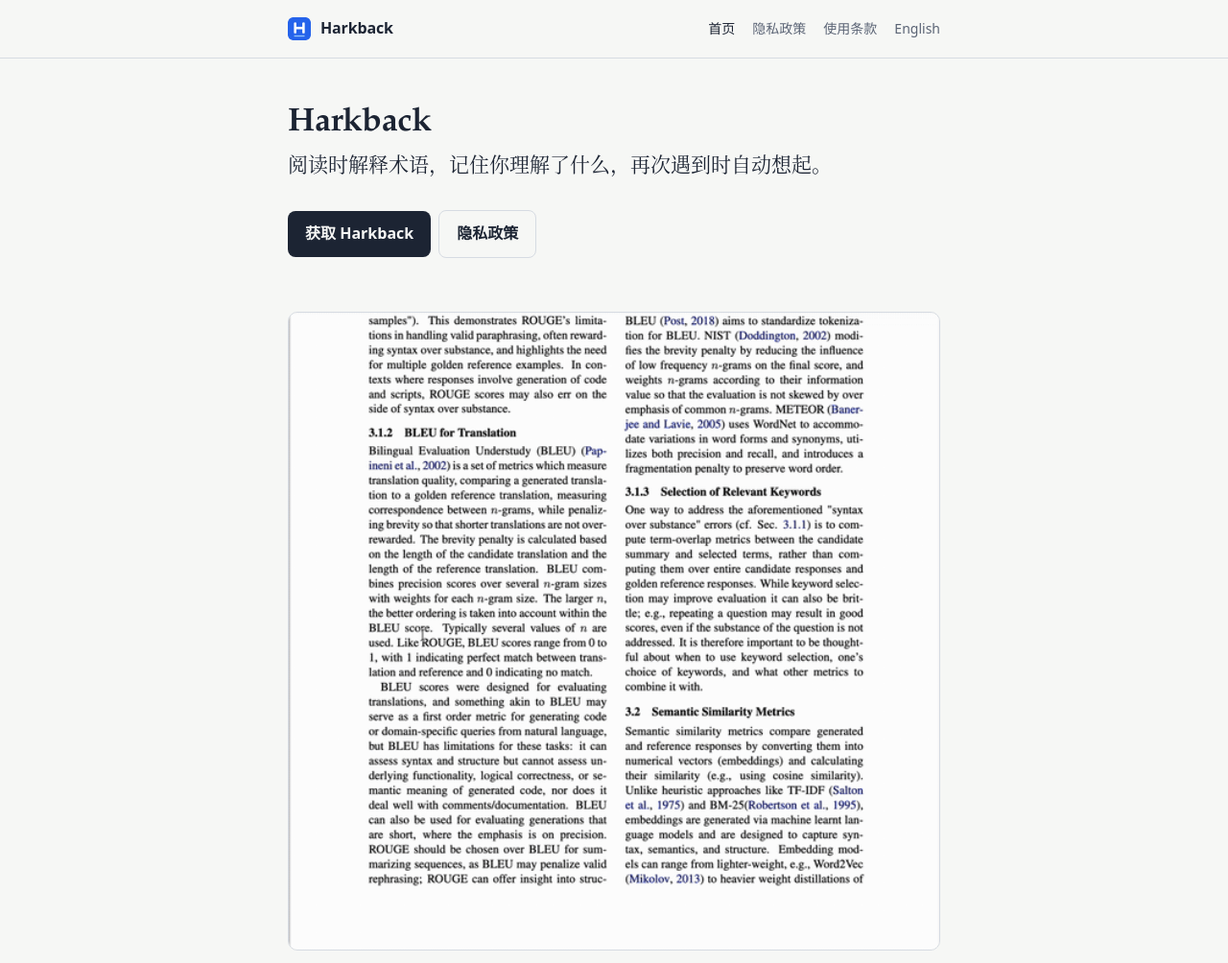
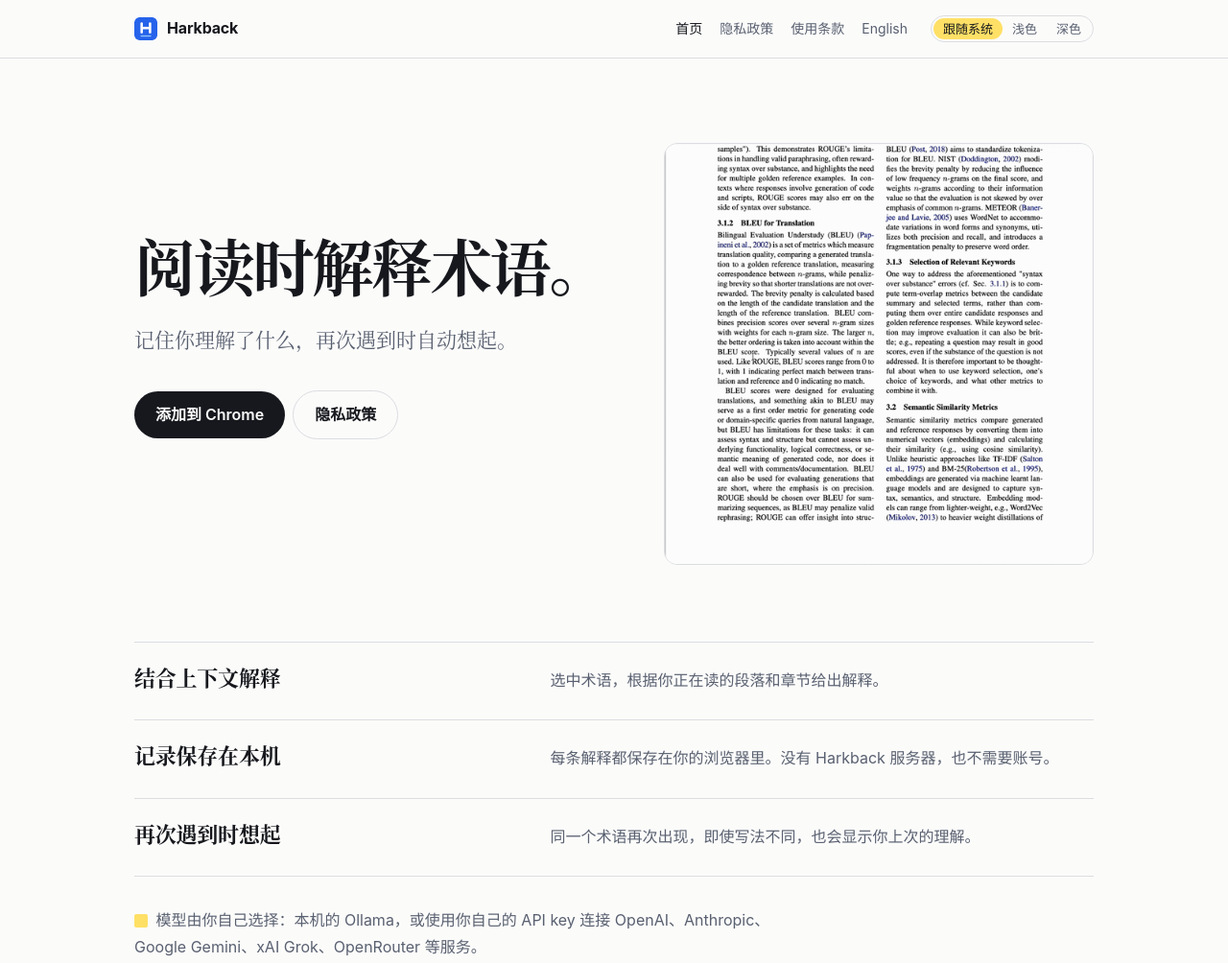
Before and after one commit to zestworks-io/harkback, a website: page site/zh/index.html in a window 1280 px wide. Shown: the top 1004 px of the page at 96% size. Drawn offline with Linux system fonts and the light colour scheme.

Commit message:
feat(site): redesign home page with hero demo, light/dark/system theme and Chrome Web Store link
Reading-first layout with a serif headline, ruled feature rows and a highlighter accent. Drops the Google Fonts import, adds a System/Light/Dark switch and points the main button at the Chrome Web Store listing.

```diff
--- a/site/style.css
+++ b/site/style.css
@@ -1,23 +1,76 @@
+/* Reading-first: system serif for prose, system sans for UI, a highlighter-yellow mark as the one accent. */
 :root {
-  color-scheme: light dark;
-  --paper: #f6f7f5;
-  --ink: #1c2433;
-  --muted: #5b6475;
-  --rule: #d6dbe2;
-  --mark: #2e4bd6;
-  --mark-soft: rgba(46, 75, 214, 0.08);
-  --sans: system-ui, -apple-system, "Segoe UI", "PingFang SC", "Microsoft YaHei", sans-serif;
+  color-scheme: dark light;
+  --paper: #0c0e12;
+  --surface: #14171c;
+  --ink: #eceef2;
+  --muted: #a0a6b1;
+  --rule: #262a32;
+  --mark: #f6d453;
+  --mark-ink: #1a1500;
+  --mark-soft: rgba(246, 212, 83, 0.14);
+  --link: #eceef2;
+  --btn: #eceef2;
+  --btn-ink: #0c0e12;
+  --sans: Inter, system-ui, -apple-system, "Segoe UI", "PingFang SC", "Microsoft YaHei", sans-serif;
   --serif: Charter, "Iowan Old Style", "Palatino Linotype", "Songti SC", "Noto Serif CJK SC", Georgia, serif;
 }
-@media (prefers-color-scheme: dark) {
-  :root {
-    --paper: #141922;
-    --ink: #e3e8ef;
-    --muted: #98a2b3;
-    --rule: #2c3442;
-    --mark: #8ea2ff;
-    --mark-soft: rgba(142, 162, 255, 0.1);
+@media (prefers-color-scheme: light) {
+  :root:not([data-theme="dark"]) {
+    --paper: #fbfbfa;
+    --surface: #f1f1ef;
+    --ink: #16181d;
+    --muted: #596070;
+    --rule: #dcdde1;
+    --mark: #ffe066;
+    --mark-ink: #16181d;
+    --mark-soft: rgba(255, 224, 102, 0.45);
+    --link: #16181d;
+    --btn: #16181d;
+    --btn-ink: #fbfbfa;
   }
+}
+:root[data-theme="dark"] {
+  color-scheme: dark;
+}
+:root[data-theme="light"] {
+  color-scheme: light;
+  --paper: #fbfbfa;
+  --surface: #f1f1ef;
+  --ink: #16181d;
+  --muted: #596070;
+  --rule: #dcdde1;
+  --mark: #ffe066;
+  --mark-ink: #16181d;
+  --mark-soft: rgba(255, 224, 102, 0.45);
+  --link: #16181d;
+  --btn: #16181d;
+  --btn-ink: #fbfbfa;
+}
+.theme-toggle {
+  display: inline-flex;
+  margin-left: 6px;
+  border: 1px solid var(--rule);
+  border-radius: 9999px;
+  padding: 2px;
+}
+.theme-toggle button {
+  font: inherit;
+  font-size: 13px;
+  line-height: 1.4;
+  color: var(--muted);
+  background: none;
+  border: 0;
+  border-radius: 9999px;
+  padding: 2px 10px;
+  cursor: pointer;
+}
+.theme-toggle button:hover {
+  color: var(--ink);
+}
+.theme-toggle button[aria-pressed="true"] {
+  background: var(--mark);
+  color: var(--mark-ink);
 }
 * {
   box-sizing: border-box;
@@ -30,18 +83,30 @@
   -webkit-font-smoothing: antialiased;
 }
 a {
-  color: var(--mark);
+  color: var(--link);
+  text-decoration-color: var(--muted);
+  text-decoration-thickness: 1px;
+  text-underline-offset: 3px;
+}
+a:hover {
+  text-decoration-color: var(--mark);
+  text-decoration-thickness: 2px;
 }
 :focus-visible {
   outline: 2px solid var(--mark);
   outline-offset: 2px;
 }
 .wrap {
-  max-width: 720px;
+  max-width: 1040px;
   margin: 0 auto;
   padding: 0 20px;
 }
 header.site {
+  position: sticky;
+  top: 0;
+  z-index: 10;
+  background: color-mix(in srgb, var(--paper) 85%, transparent);
+  backdrop-filter: blur(12px);
   border-bottom: 1px solid var(--rule);
 }
 header.site .wrap {
@@ -70,6 +135,7 @@
 }
 nav.site {
   display: flex;
+  align-items: center;
   gap: 6px 18px;
   font-size: 14px;
   flex-wrap: wrap;
@@ -87,12 +153,13 @@
   padding: 48px 0 72px;
 }
 h1 {
-  font: 600 34px/1.2 var(--serif);
-  letter-spacing: -0.01em;
+  font: 600 40px/1.15 var(--serif);
+  letter-spacing: -0.03em;
   margin: 0 0 8px;
 }
 h2 {
-  font: 600 21px/1.3 var(--serif);
+  font: 600 20px/1.3 var(--serif);
+  letter-spacing: -0.015em;
   margin: 40px 0 8px;
 }
 .meta {
@@ -122,52 +189,97 @@
   border-radius: 4px;
 }
 .lede {
-  font: 21px/1.6 var(--serif);
-  max-width: 34em;
-  margin: 0 0 28px;
+  font: 21px/1.55 var(--serif);
+  color: var(--muted);
+  max-width: 28em;
+  margin: 0 0 32px;
 }
 .cta {
   display: inline-block;
-  background: var(--ink);
-  color: var(--paper);
-  padding: 10px 18px;
-  border-radius: 8px;
+  background: var(--btn);
+  color: var(--btn-ink);
+  padding: 11px 22px;
+  border-radius: 9999px;
   text-decoration: none;
   font-weight: 600;
-  margin-right: 8px;
+  margin: 0 8px 8px 0;
+}
+.cta:hover {
+  background: var(--mark);
+  color: var(--mark-ink);
 }
 .cta.alt {
   background: none;
   color: var(--ink);
   border: 1px solid var(--rule);
 }
+.cta.alt:hover {
+  border-color: var(--mark);
+  background: none;
+  color: var(--ink);
+}
 .demo {
+  display: block;
   width: 100%;
   height: auto;
   border: 1px solid var(--rule);
-  border-radius: 10px;
-  margin: 40px 0 0;
+  border-radius: 14px;
 }
-.cards {
+main:not(.home) .wrap {
+  max-width: 760px;
+}
+.hero {
   display: grid;
-  grid-template-columns: repeat(auto-fit, minmax(200px, 1fr));
-  gap: 20px;
-  margin-top: 48px;
+  grid-template-columns: minmax(0, 1.05fr) minmax(0, 0.95fr);
+  gap: 56px;
+  align-items: center;
+  padding: 40px 0 24px;
 }
-.cards h3 {
-  margin: 0 0 4px;
-  font-size: 16px;
+.hero h1 {
+  font-size: 64px;
+  line-height: 1.04;
+  letter-spacing: -0.035em;
+  max-width: 9em;
+  margin: 0 0 20px;
 }
-.cards p {
+.hero .demo {
+  max-width: 460px;
+  justify-self: end;
+}
+.points {
+  margin-top: 56px;
+  border-top: 1px solid var(--rule);
+}
+.points > div {
+  display: grid;
+  grid-template-columns: minmax(0, 0.8fr) minmax(0, 1.2fr);
+  gap: 16px 56px;
+  padding: 26px 0;
+  border-bottom: 1px solid var(--rule);
+}
+.points h3 {
+  margin: 0;
+  font: 600 22px/1.3 var(--serif);
+  letter-spacing: -0.01em;
+}
+.points p {
   margin: 0;
   color: var(--muted);
-  font-size: 15px;
 }
 .note {
-  border-left: 2px solid var(--mark);
-  padding: 2px 0 2px 14px;
+  max-width: 44em;
+  margin: 32px 0 0;
   color: var(--muted);
-  margin: 28px 0;
+}
+.note::before {
+  content: "";
+  display: inline-block;
+  width: 0.9em;
+  height: 0.9em;
+  margin-right: 0.5em;
+  background: var(--mark);
+  border-radius: 2px;
+  vertical-align: -0.1em;
 }
 footer.site {
   border-top: 1px solid var(--rule);
@@ -184,9 +296,26 @@
 footer.site a {
   color: var(--muted);
 }
+@media (max-width: 860px) {
+  .hero {
+    grid-template-columns: 1fr;
+    gap: 36px;
+    padding-top: 16px;
+  }
+  .hero .demo {
+    justify-self: start;
+  }
+  .points > div {
+    grid-template-columns: 1fr;
+    gap: 6px;
+  }
+}
 @media (max-width: 520px) {
   h1 {
-    font-size: 28px;
+    font-size: 30px;
+  }
+  .hero h1 {
+    font-size: 42px;
   }
   .lede {
     font-size: 18px;
--- /dev/null
+++ b/site/theme.js
@@ -0,0 +1,51 @@
+(function () {
+  var root = document.documentElement;
+  var zh = (root.lang || "").indexOf("zh") === 0;
+  var modes = ["system", "light", "dark"];
+  var names = zh ? { system: "跟随系统", light: "浅色", dark: "深色" } : { system: "System", light: "Light", dark: "Dark" };
+  function saved() {
+    try {
+      return localStorage.getItem("theme");
+    } catch {
+      return null;
+    }
+  }
+  function apply(mode) {
+    if (mode === "light" || mode === "dark") root.dataset.theme = mode;
+    else delete root.dataset.theme;
+  }
+  apply(saved());
+  document.addEventListener("DOMContentLoaded", function () {
+    var nav = document.querySelector("header.site nav");
+    if (!nav) return;
+    var group = document.createElement("div");
+    group.className = "theme-toggle";
+    group.setAttribute("role", "group");
+    group.setAttribute("aria-label", zh ? "主题" : "Theme");
+    var buttons = modes.map(function (mode) {
+      var b = document.createElement("button");
+      b.type = "button";
+      b.textContent = names[mode];
+      b.addEventListener("click", function () {
+        apply(mode);
+        try {
+          if (mode === "system") localStorage.removeItem("theme");
+          else localStorage.setItem("theme", mode);
+        } catch {
+          // storage unavailable: the choice just won't persist
+        }
+        mark(mode);
+      });
+      group.appendChild(b);
+      return b;
+    });
+    function mark(current) {
+      buttons.forEach(function (b, i) {
+        b.setAttribute("aria-pressed", String(modes[i] === current));
+      });
+    }
+    var s = saved();
+    mark(s === "light" || s === "dark" ? s : "system");
+    nav.appendChild(group);
+  });
+})();
--- a/site/zh/index.html
+++ b/site/zh/index.html
@@ -4,23 +4,28 @@
 <meta charset="utf-8">
 <meta name="viewport" content="width=device-width,initial-scale=1">
 <title>Harkback</title>
-<meta name="description" content="阅读时解释术语，记住你理解了什么，再次遇到时自动想起。">
+<meta name="description" content="记住你理解了什么，再次遇到时自动想起。">
 <link rel="icon" href="../favicon.png">
 <link rel="alternate" hreflang="en" href="https://zestworks-io.github.io/harkback/">
 <link rel="stylesheet" href="../style.css">
+<script src="../theme.js"></script>
 </head>
 <body>
 <header class="site"><div class="wrap">
 <a class="brand" href="../zh/"><img src="../icon.png" alt="" width="24" height="24">Harkback</a>
 <nav class="site"><a href="../zh/" aria-current="page">首页</a><a href="../zh/privacy/">隐私政策</a><a href="../zh/terms/">使用条款</a><a href="../" lang="en">English</a></nav>
 </div></header>
-<main><div class="wrap">
+<main class="home"><div class="wrap">
 
-<h1>Harkback</h1>
-<p class="lede">阅读时解释术语，记住你理解了什么，再次遇到时自动想起。</p>
-<p><a class="cta" href="https://github.com/zestworks-io/harkback">获取 Harkback</a><a class="cta alt" href="../zh/privacy/">隐私政策</a></p>
+<section class="hero">
+<div>
+<h1>阅读时解释术语。</h1>
+<p class="lede">记住你理解了什么，再次遇到时自动想起。</p>
+<p><a class="cta" href="https://chromewebstore.google.com/detail/joancadfahbgmadnjldekohffbffmodo">添加到 Chrome</a><a class="cta alt" href="../zh/privacy/">隐私政策</a></p>
+</div>
 <img class="demo" src="../demo.gif" alt="Harkback 在 PDF 中解释 BLEU、回答追问并排版公式" width="800">
-<div class="cards">
+</section>
+<div class="points">
 <div><h3>结合上下文解释</h3><p>选中术语，根据你正在读的段落和章节给出解释。</p></div>
 <div><h3>记录保存在本机</h3><p>每条解释都保存在你的浏览器里。没有 Harkback 服务器，也不需要账号。</p></div>
 <div><h3>再次遇到时想起</h3><p>同一个术语再次出现，即使写法不同，也会显示你上次的理解。</p></div>
```
Also changed, not shown: site/index.html (+10 -5 lines), site/privacy/index.html (+1 -0 lines), site/terms/index.html (+1 -0 lines), site/zh/privacy/index.html (+1 -0 lines), site/zh/terms/index.html (+1 -0 lines).
